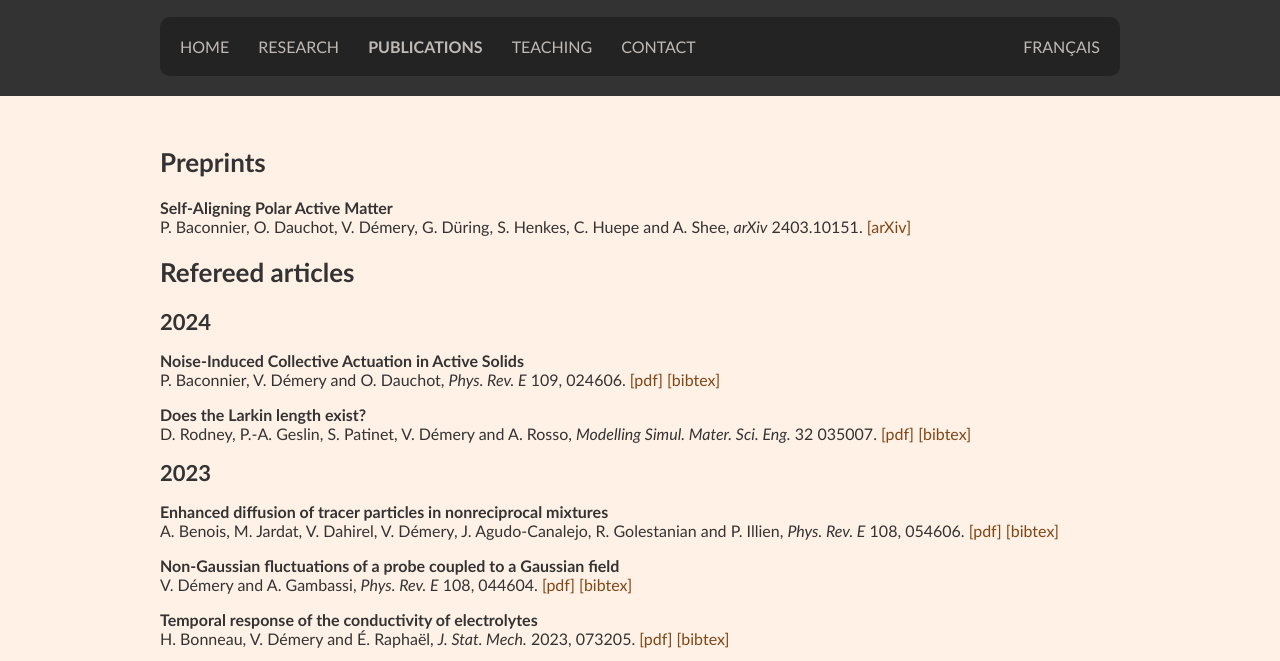
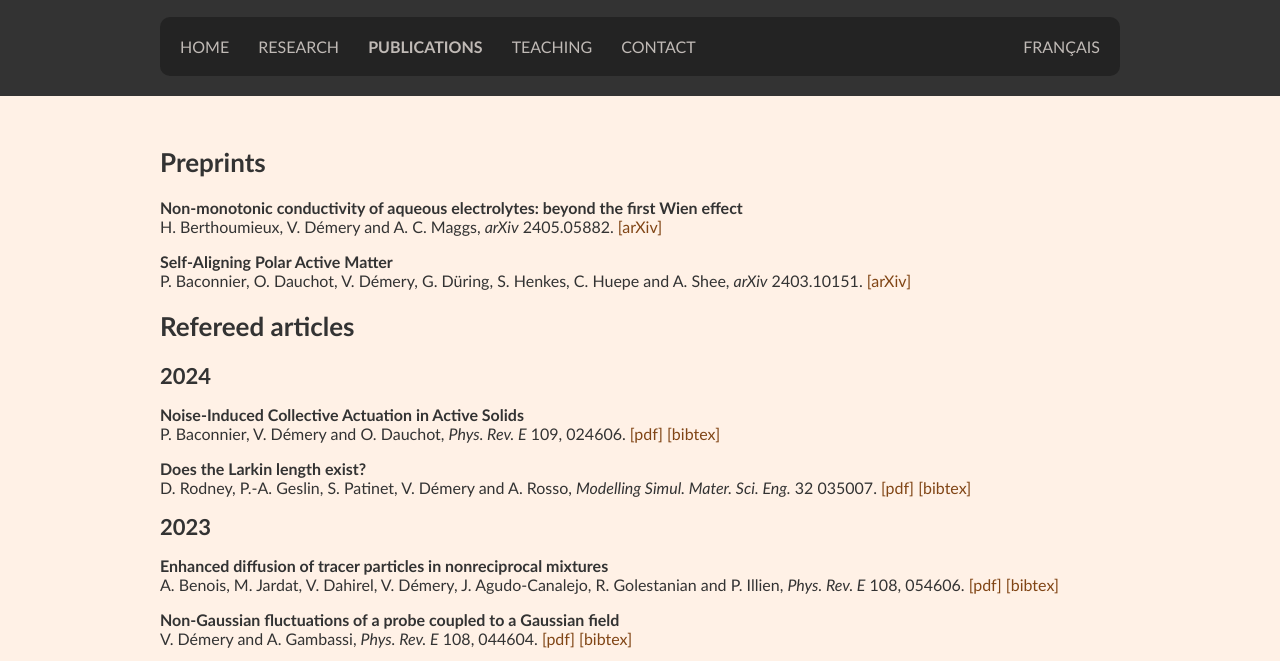
Before and after one commit to VincentDemery/VincentDemery.github.io, a plain HTML site: page publications_en.html in a window 1280 px wide. Shown: the part 107-768 px from the top of the page. Drawn offline with Linux system fonts and the light colour scheme.

Commit message:
Updated publications list

```diff
--- a/publications_en.html
+++ b/publications_en.html
@@ -33,6 +33,7 @@
       <section class="clear">
          <article class="four_quarters">
         	<h1>Preprints</h1>
+<p><b>Non-monotonic conductivity of aqueous electrolytes: beyond the first Wien effect </b><br>H. Berthoumieux, V. Démery and A. C. Maggs, <i>arXiv</i> 2405.05882. <a href="https://arxiv.org/abs/2405.05882">[arXiv]</a></p>
 <p><b>Self-Aligning Polar Active Matter</b><br>P. Baconnier, O. Dauchot, V. Démery, G. Düring, S. Henkes, C. Huepe and A. Shee, <i>arXiv</i> 2403.10151. <a href="https://arxiv.org/abs/2403.10151">[arXiv]</a></p>
 <h1>Refereed articles</h1>
 <p></p>
```
Also changed, not shown: publications.html (+1 -0 lines).
